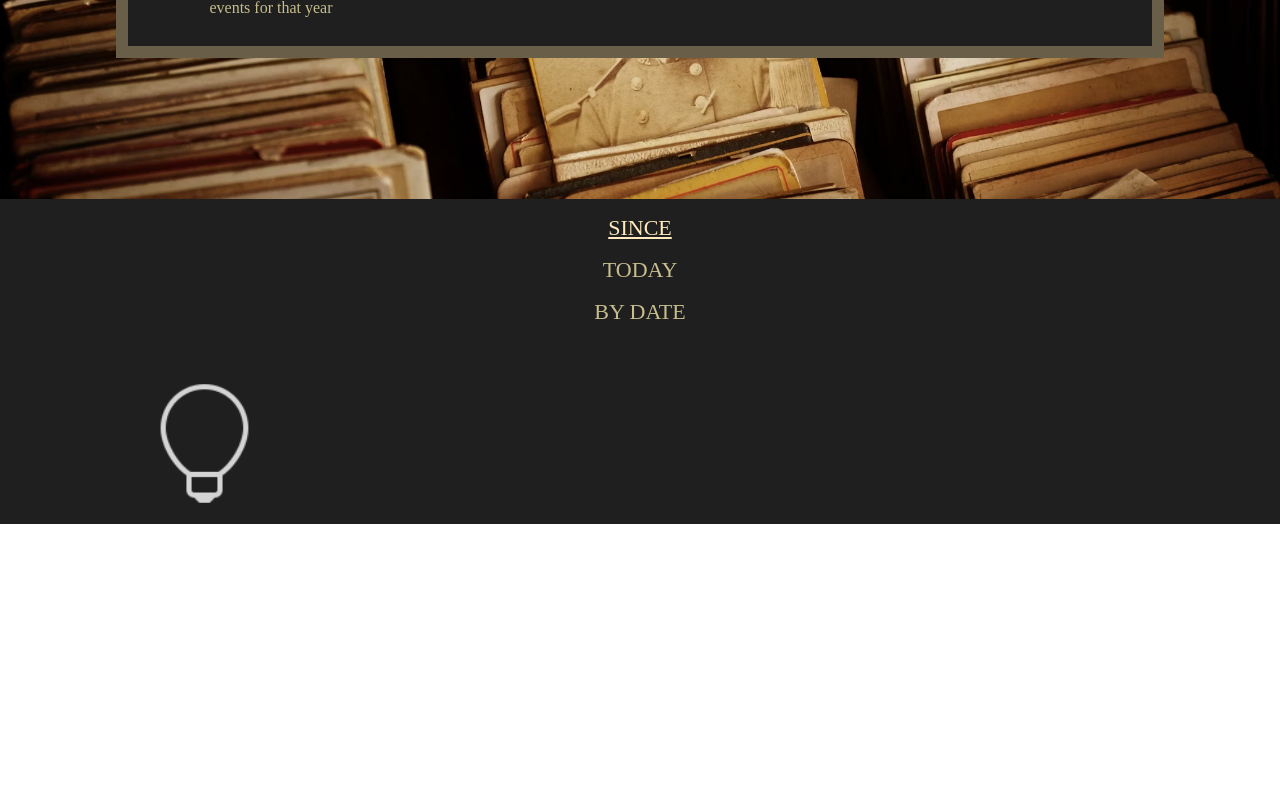
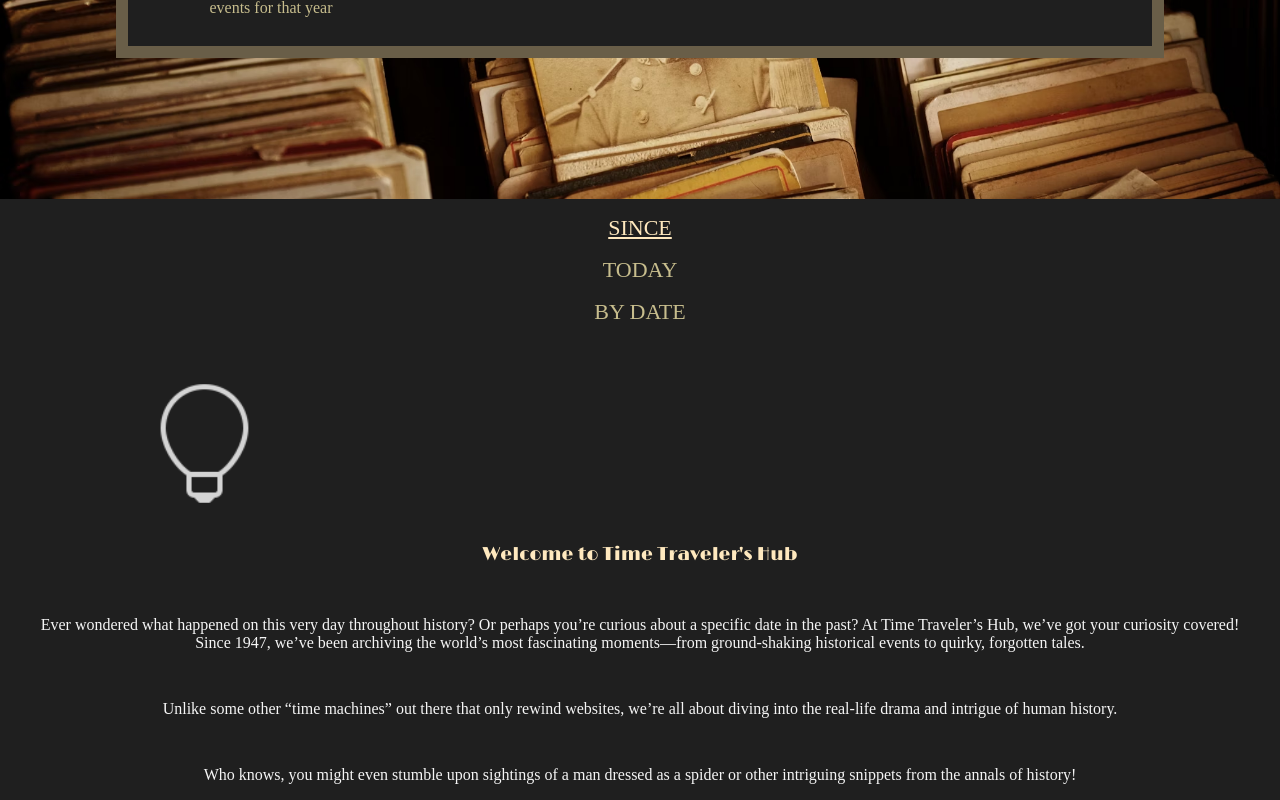
Before and after one commit to Chrstjan/React-History-Site, a React (Vite) app in the folder History Site/: page /since in a window 1280 px wide. Shown: the part 281-1081 px from the top of the page. Before the commit the page ends 805 px from the top, so only its background shows below. Built offline with nearby package versions, Linux system fonts and the light colour scheme; a web font is replaced by a local one.

Commit message:
Started making the text for the about page

```diff
--- /dev/null
+++ b/History Site/src/components/Main/About/About.jsx
@@ -0,0 +1,16 @@
+import style from "./About.module.scss";
+
+export const About = ({isDarkMode}) => {
+    return (
+        <>
+            <article className={`${style.aboutStyling} ${isDarkMode ? null : style.lightMode}`}>
+                    <header>
+                        <h3>Welcome to Time Traveler's Hub</h3>
+                    </header>
+                    <p>Ever wondered what happened on this very day throughout history? Or perhaps you’re curious about a specific date in the past? At Time Traveler’s Hub, we’ve got your curiosity covered! Since 1947, we’ve been archiving the world’s most fascinating moments—from ground-shaking historical events to quirky, forgotten tales.</p>
+                    <p>Unlike some other “time machines” out there that only rewind websites, we’re all about diving into the real-life drama and intrigue of human history.</p>
+                    <p>Who knows, you might even stumble upon sightings of a man dressed as a spider or other intriguing snippets from the annals of history!</p>
+                </article>
+        </>
+    )
+}
--- /dev/null
+++ b/History Site/src/components/Main/About/About.module.scss
@@ -0,0 +1,25 @@
+@use "../../../styles/mixins" as m;
+@use "../../../styles/variables" as *;
+@use "../../../styles/placeholders";
+
+.aboutStyling {
+    @include m.flexBox(column, center, center);
+    color: $white-color;
+    padding: 0rem 1.8rem;
+    text-align: center;
+
+    header {
+        h3 {
+            @extend %headerfont;
+            color: $light-brown;
+        }
+    }
+
+    p {
+        @extend %breadtextfont;
+    }
+
+    &.lightMode {
+        color: $dark-color;
+    }
+}
--- a/History Site/src/pages/SincePage.jsx
+++ b/History Site/src/pages/SincePage.jsx
@@ -1,13 +1,16 @@
 import { useContext } from "react"
+import { useQuery } from "@tanstack/react-query"
+import { ThemeContext } from "../context/ThemeContext"
 import { Header } from "../components/Header/Header"
 import { HeaderBoard } from "../components/Header/HeaderBoard/HeaderBoard"
 import { DateWrapper } from "../components/Main/DateWrapper/DateWrapper"
 import { Icon } from "../components/Main/Icon/Icon"
 import { Navigation } from "../components/Navigation/Navigation"
-import { ThemeContext } from "../context/ThemeContext"
+import { About } from "../components/Main/About/About"
 
 export const SincePage = () => {
     const {isDarkMode} = useContext(ThemeContext);
+
     return (
         <>
             <Header>
@@ -16,6 +19,7 @@ export const SincePage = () => {
             <Navigation isDarkMode={isDarkMode}/>
             <DateWrapper>
                 <Icon icon="./src/assets/images/Light.svg" type="lightbulb" isDarkMode={isDarkMode}/>
+                <About isDarkMode={isDarkMode}/>
             </DateWrapper>
         </>
     )
--- a/History Site/src/pages/TodayPage.jsx
+++ b/History Site/src/pages/TodayPage.jsx
@@ -1,5 +1,4 @@
 import { useContext, useEffect } from "react"
-import { useFetch } from "../hooks/useFetch"
 import { Header } from "../components/Header/Header"
 import { HeaderBoard } from "../components/Header/HeaderBoard/HeaderBoard"
 import { Navigation } from "../components/Navigation/Navigation"
@@ -8,13 +7,23 @@ import { Icon } from "../components/Main/Icon/Icon"
 import { Timeline } from "../components/Main/Timeline/Timeline"
 import { TimelineEvent } from "../components/Main/Timeline/Event/TimelineEvent"
 import { ThemeContext } from "../context/ThemeContext"
+import { useQuery } from "@tanstack/react-query"
 
 export const TodayPage = () => {
     const {isDarkMode} = useContext(ThemeContext);
     let today = new Date();
     let month = String(today.getMonth() + 1).padStart(2,'0');
     let day = String(today.getDate()).padStart(2,'0');
-    const { data } = useFetch(`https://api.wikimedia.org/feed/v1/wikipedia/en/onthisday/all/${month}/${day}`);
+
+    const { isPending, error, data } = useQuery({
+        queryKey: ["Getting data for today"],
+        queryFn: async () => {
+            const res = await fetch(`https://api.wikimedia.org/feed/v1/wikipedia/en/onthisday/all/${month}/${day}`)
+            const data = await res.json();
+            return data;
+        },
+        staleTime: 1000 * 600
+    });
                                //https://history.muffinlabs.com/date
 
     useEffect(() => {
```
